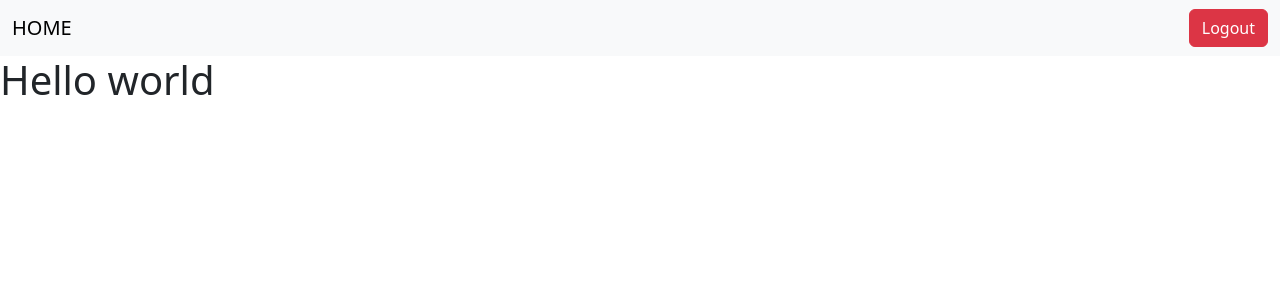
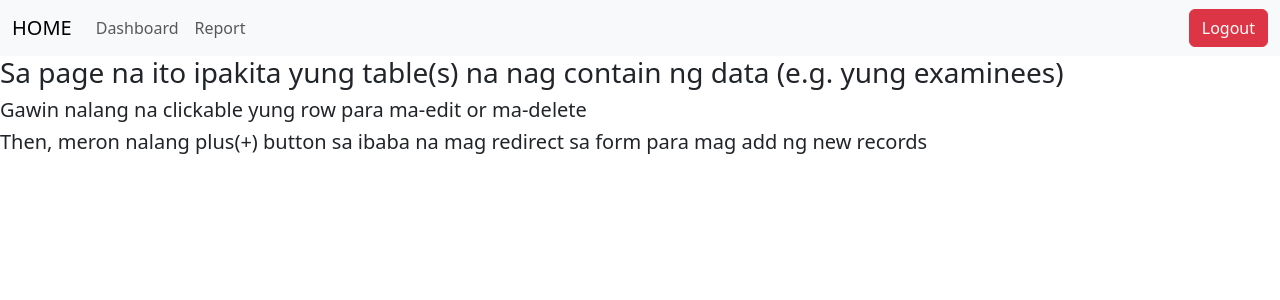
Before and after one commit to darren-sm/DICT-PMS, a Django app: page / in a window 1280 px wide. Shown: the top 300 px of the page. Run offline with Django 4.2, Linux system fonts and the light colour scheme; the visitor is signed in with stand-in values (Sample User, id 1).

Commit message:
Added dashboard and report links

```diff
--- /dev/null
+++ b/web/myapp/templates/dashboard.html
@@ -0,0 +1,5 @@
+{% extends 'base.html' %}
+
+{% block content %}
+<h3>Dito naman ipakita yung charts/visualization</h3>
+{% endblock %}
--- a/web/myapp/templates/index.html
+++ b/web/myapp/templates/index.html
@@ -1,5 +1,7 @@
 {% extends 'base.html' %}
 
 {% block content %}
-<h1>Hello world</h1>
+<h3>Sa page na ito ipakita yung table(s) na nag contain ng data (e.g. yung examinees)</h3>
+<h5>Gawin nalang na clickable yung row para ma-edit or ma-delete</h5>
+<h5>Then, meron nalang plus(+) button sa ibaba na mag redirect sa form para mag add ng new records</h5>
 {% endblock %}
--- a/web/myapp/templates/navbar.html
+++ b/web/myapp/templates/navbar.html
@@ -6,11 +6,17 @@
             <span class="navbar-toggler-icon"></span>
         </button>
         <div class="navbar-collapse collapse" id="collapseNavbar">
-
+            <ul class="navbar-nav">
+                <li class="nav-item active">
+                    <a class="nav-link" href="{% url 'dashboard' %}">Dashboard</a>
+                </li>
+                <li class="nav-item">
+                    <a class="nav-link" href="{% url 'report' %}">Report</a>
+                </li>
+            </ul>
             <ul class="navbar-nav ms-auto">
                 <li class="nav-item">
-                        <a class="btn btn-danger" href="{% url 'logout' %}" role="button">Logout</a>
-                    </li>
+                    <a class="btn btn-danger"  href="{% url 'logout' %}" role="button">Logout</a>
             </ul>
         </div>
     </div>
--- /dev/null
+++ b/web/myapp/templates/report.html
@@ -0,0 +1,5 @@
+{% extends 'base.html' %}
+
+{% block content %}
+<h3>Ang report naman ay summarization ng data. Not sure kung may separate page pa to or isama nalang sa dashboard. Mostly table lang naman kasi laman nya</h3>
+{% endblock %}
--- a/web/myapp/urls.py
+++ b/web/myapp/urls.py
@@ -5,5 +5,7 @@ urlpatterns = [
     path('', views.home, name='home'),
     path('login/', views.login_user, name='login'),
     path('logout/', views.logout_user, name='logout'),
+    path('dashboard/', views.dashboard, name='dashboard'),
+    path('report/', views.report, name='report'),
 
 ]
--- a/web/myapp/views.py
+++ b/web/myapp/views.py
@@ -28,3 +28,15 @@ def logout_user(request):
     logout(request)
     messages.success(request, "You have logged out")
     return redirect('login')
+
+def dashboard(request):
+    if request.user.is_authenticated:
+        return render(request, 'dashboard.html', {})
+    messages.error(request, "You have to log in first to access that")
+    return redirect('login')
+
+def report(request):
+    if request.user.is_authenticated:
+        return render(request, 'report.html', {})
+    messages.error(request, "You have to log in first to access that")
+    return redirect('login')
```
Lines whose indentation alone changed are shown as unchanged.
